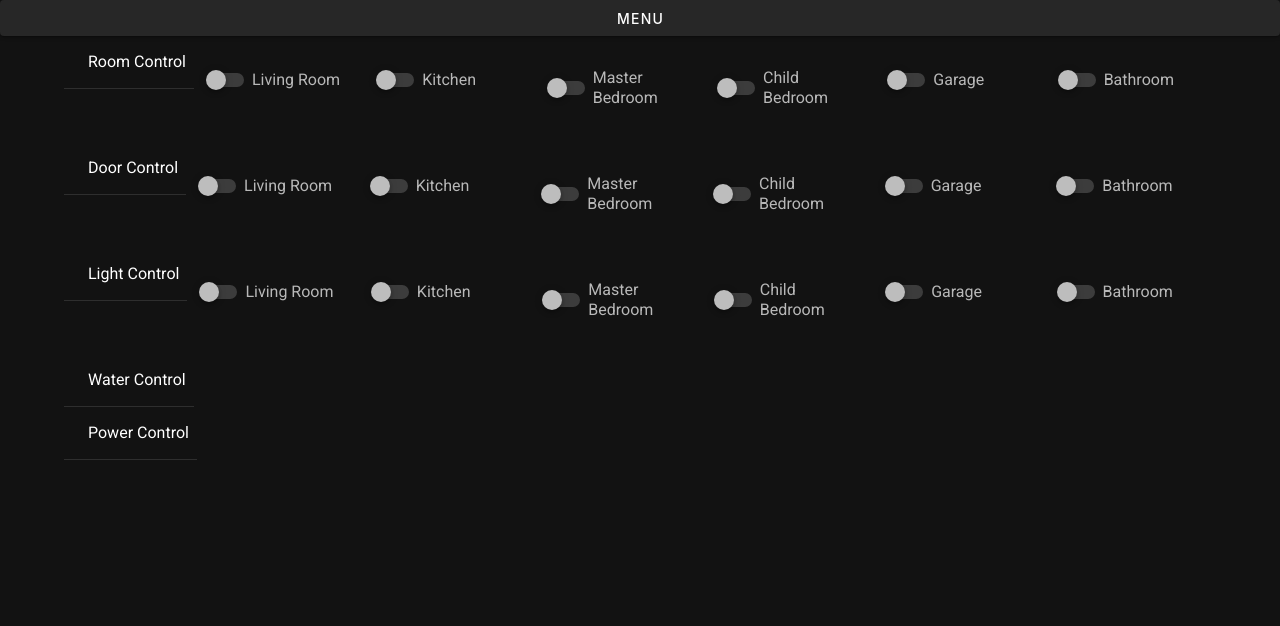
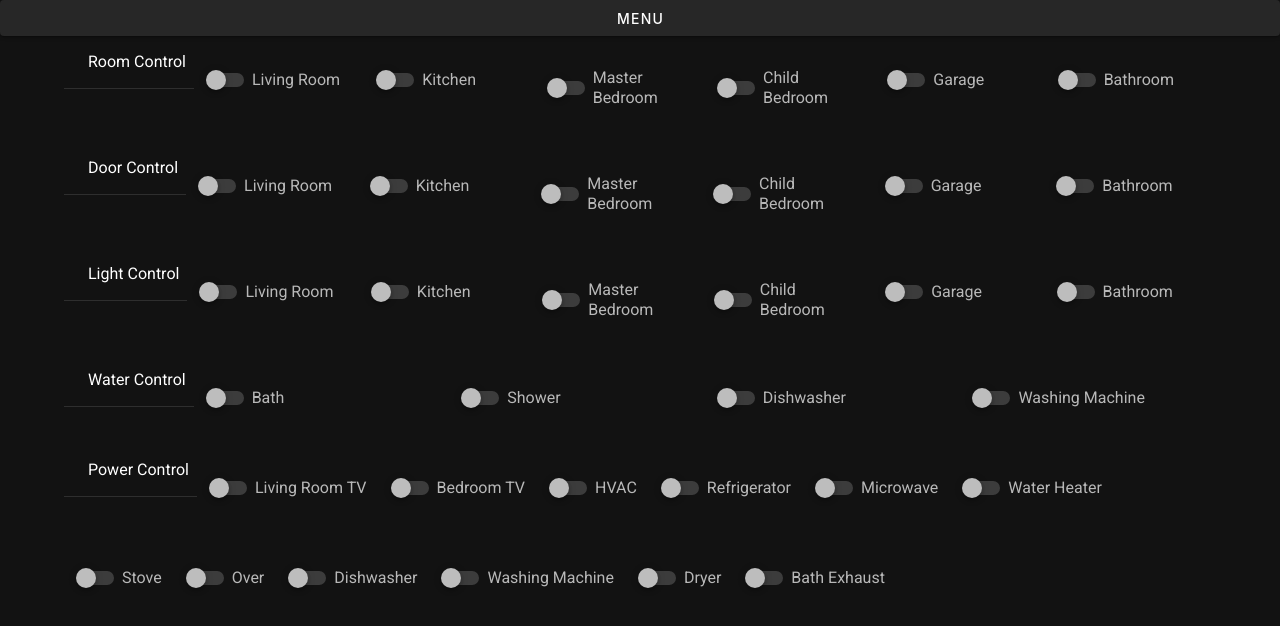
Before and after one commit to dwheele498/cs499smart_home, a Vue app in the folder smarthome/: page /admin in a window 1280 px wide. Shown: the top 626 px of the page. Built offline with nearby package versions, Linux system fonts and the light colour scheme.

Commit message:
fixed a few changes from the merges

```diff
--- a/smarthome/src/consts.ts
+++ b/smarthome/src/consts.ts
@@ -18,6 +18,9 @@ export const ROOMS = [
   "Garage",
   "Bathroom",
 ];
+export const  POWER_DEVICES = ['Living Room TV','Bedroom TV','HVAC','Refrigerator','Microwave','Water Heater','Stove','Over',
+'Dishwasher','Washing Machine', 'Dryer','Bath Exhaust']
+export const WATER_DEVICES = ['Bath','Shower','Dishwasher','Washing Machine',]
 export enum MONTHS {
   January = 1,
   February = 2,
--- a/smarthome/src/router/index.ts
+++ b/smarthome/src/router/index.ts
@@ -16,7 +16,7 @@ const routes: Array<RouteConfig> = [
     // route level code-splitting
     // this generates a separate chunk (about.[hash].js) for this route
     // which is lazy-loaded when the route is visited.
-    component: () => import(/* webpackChunkName: "about" */ '../views/About.vue')
+    component: () => import(/* webpackChunkName: "about" */ '../views/Data.vue')
   },
   {
     path:'/admin',
--- a/smarthome/src/views/Graphs/Graph.vue
+++ b/smarthome/src/views/Graphs/Graph.vue
@@ -81,6 +81,7 @@ export default Vue.extend({
       this.chart = new Chart(cv, options);
 
       cv.onclick = (evt) => {
+        console.log(evt);
         const a = this.chart.getElementAtEvent(evt);
         console.log(a);
         this.$store.state.index = a[0]._index;
```
